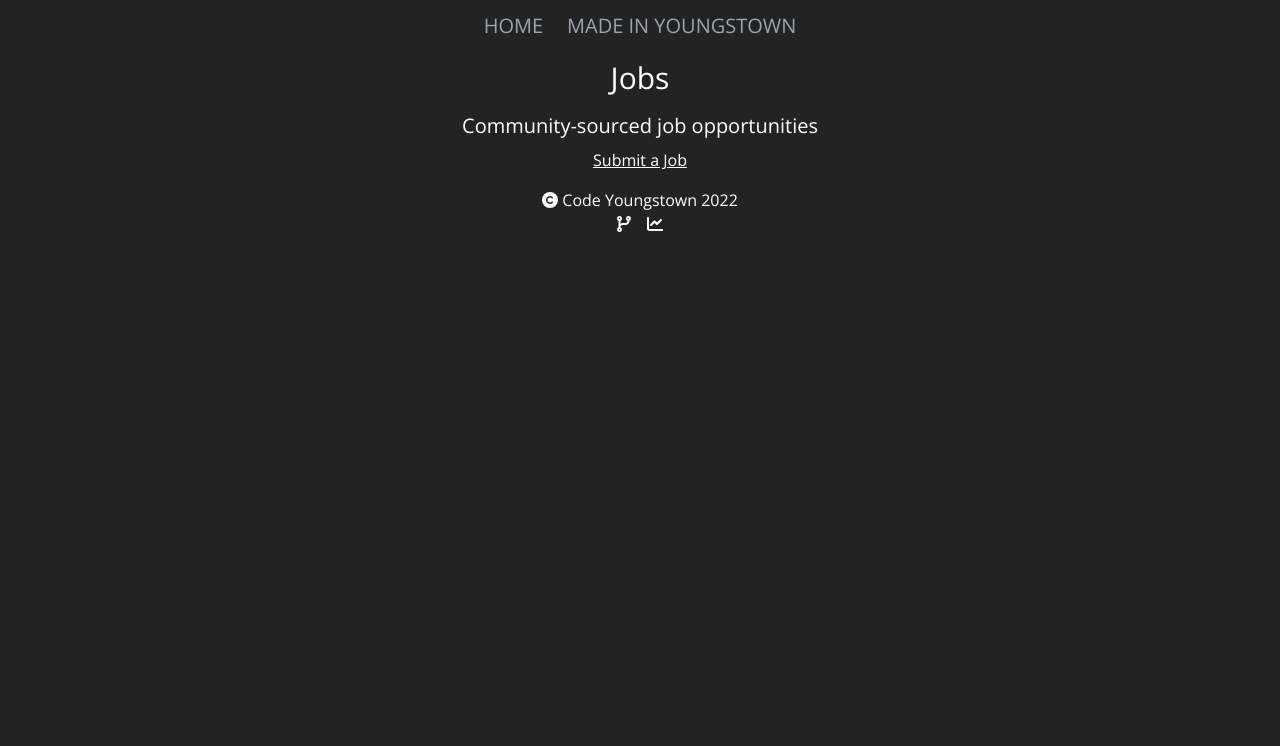
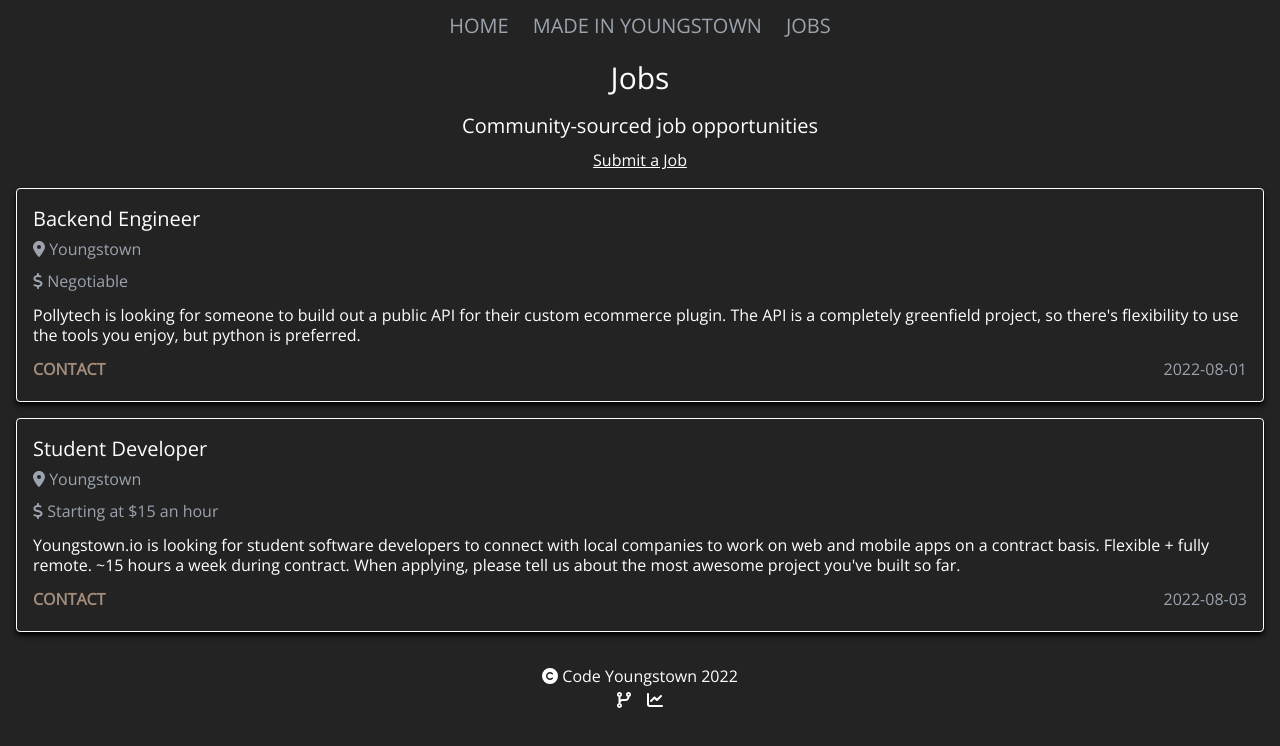
Before and after one commit to codeyoungstown/next-codeyoungstown.com, a Next.js app: page /jobs in a window 1280 px wide. Shown: the top 746 px of the page. Built offline with nearby package versions, Linux system fonts and the light colour scheme.

Commit message:
started job listings

```diff
--- a/components/FormField.tsx
+++ b/components/FormField.tsx
@@ -1,9 +1,11 @@
 export default function FormField({ name, label, type = "text" }) {
   return (
-    <div>
-      <label htmlFor={name}>{label}</label>
+    <div className="grid grid-cols-2 my-2">
+      <label className="text-right mr-2" htmlFor={name}>
+        {label}
+      </label>
       <input
-        className="bg-cy-gray
+        className="bg-gray-600 p-0 mr-5
                     border-0 border-b-2 border-gray-500
                     focus:ring-0 focus:border-gray-100"
         id={name}
--- a/components/Header.tsx
+++ b/components/Header.tsx
@@ -7,7 +7,7 @@ export default function Header() {
         {[
           ["HOME", "/"],
           ["MADE IN YOUNGSTOWN", "/made-in-youngstown"],
-          // ["Jobs", "/jobs"],
+          ["JOBS", "/jobs"],
         ].map(([title, url]) => (
           <Link href={url} key={title}>
             <a className="hover:underline hover:text-gray-300 text-gray-400 text-xl">
--- /dev/null
+++ b/components/Jobs.tsx
@@ -0,0 +1,50 @@
+import { jobs } from "../data/jobs";
+import DataCard from "./DataCard";
+import { FontAwesomeIcon } from "@fortawesome/react-fontawesome";
+import { faLocationDot, faDollarSign } from "@fortawesome/free-solid-svg-icons";
+
+export default function JobListings() {
+  return (
+    <div className="w-full">
+      {jobs.map((job) => (
+        <Job key={job.title} job={job} />
+      ))}
+    </div>
+  );
+}
+
+const Job = ({ job }) => {
+  return (
+    <DataCard>
+      <h3 className="text-xl font-medium">{job.title}</h3>
+      <p className="text-gray-400">
+        <FontAwesomeIcon icon={faLocationDot} /> {job.location}
+      </p>
+      <p className="text-gray-400">
+        <FontAwesomeIcon icon={faDollarSign} /> {job.salary}
+      </p>
+      <p className="leading-5 my-2">{job.desc}</p>
+      <div className="grid grid-cols-2 mt-auto">
+        <div className="col-span-1">
+          <JobContact link={job.contact} />
+        </div>
+        <div className="col-span-1 text-right">
+          <p className="text-gray-400">{job.date}</p>
+        </div>
+      </div>
+    </DataCard>
+  );
+};
+
+const JobContact = ({ link }) => {
+  return (
+    <a
+      href={`mailto:${link}`}
+      target="_blank"
+      rel="noreferrer"
+      className="text-colt hover:text-[#826e62] font-bold"
+    >
+      CONTACT
+    </a>
+  );
+};
--- /dev/null
+++ b/data/jobs.ts
@@ -0,0 +1,20 @@
+export const jobs = [
+  {
+    title: "Backend Engineer",
+    company: "Pollytech",
+    desc: "Pollytech is looking for someone to build out a public API for their custom ecommerce plugin. The API is a completely greenfield project, so there's flexibility to use the tools you enjoy, but python is preferred.",
+    location: "Youngstown",
+    salary: "Negotiable",
+    contact: "Joe@CodeYoungstown.com",
+    date: "2022-08-01",
+  },
+  {
+    title: "Student Developer",
+    company: "Youngstown.io",
+    desc: "Youngstown.io is looking for student software developers to connect with local companies  to work on web and mobile apps on a contract basis. Flexible + fully remote. ~15 hours a week during contract. When applying, please tell us about the most awesome project you've built so far.",
+    location: "Youngstown",
+    salary: "Starting at $15 an hour",
+    contact: "Joe@JoeDuncko.com",
+    date: "2022-08-03",
+  },
+];
--- a/pages/jobs-form.tsx
+++ b/pages/jobs-form.tsx
@@ -8,8 +8,9 @@ export default function JobsForm() {
         Add a listing to be featured on the Jobs Board
       </h1>
 
+      <div className="flex justify-center">
         <form
-        className="p-4 flex-row"
+          className="p-4 flex-row w-full"
           action="https://mailto:contact@codeyoungstown.com?subject=New Job Listing"
           target="__blank"
           method="post"
@@ -19,19 +20,26 @@ export default function JobsForm() {
           <FormField name="email" label="Your Email:" type="email" />
           <FormField name="jobTitle" label="Job Title:" />
           <FormField name="company" label="Copmpany:" />
-        <FormField name="location" label="Location (City, State OR Remote):" />
+          <FormField
+            name="location"
+            label="Location (City, State OR Remote):"
+          />
           <FormField name="salaryRange" label="Salary Range:" />
-        <FormField name="listingLink" label="Listing link or contact email:" />
+          <FormField
+            name="listingLink"
+            label="Listing link or contact email:"
+          />
 
           <div>
             <button
-            className="p-4 outline rounded-full border-0 border-white hover:bg-gray-700"
+              className="px-4 py-1 mt-2  outline rounded-full border-0 border-white hover:bg-gray-700"
               type="submit"
             >
               Submit
             </button>
           </div>
         </form>
+      </div>
     </Layout>
   );
 }
--- a/pages/jobs.tsx
+++ b/pages/jobs.tsx
@@ -2,7 +2,7 @@
 
 import Link from "next/link";
 import Layout from "../components/Layout";
-import Companies from "../components/Companies";
+import JobListings from "../components/Jobs";
 
 export default function Jobs() {
   return (
@@ -12,6 +12,7 @@ export default function Jobs() {
       <Link href="/jobs-form">
         <a className="hover:text-gray-300 underline">Submit a Job</a>
       </Link>
+      <JobListings />
     </Layout>
   );
 }
```
Lines whose indentation alone changed are shown as unchanged.
